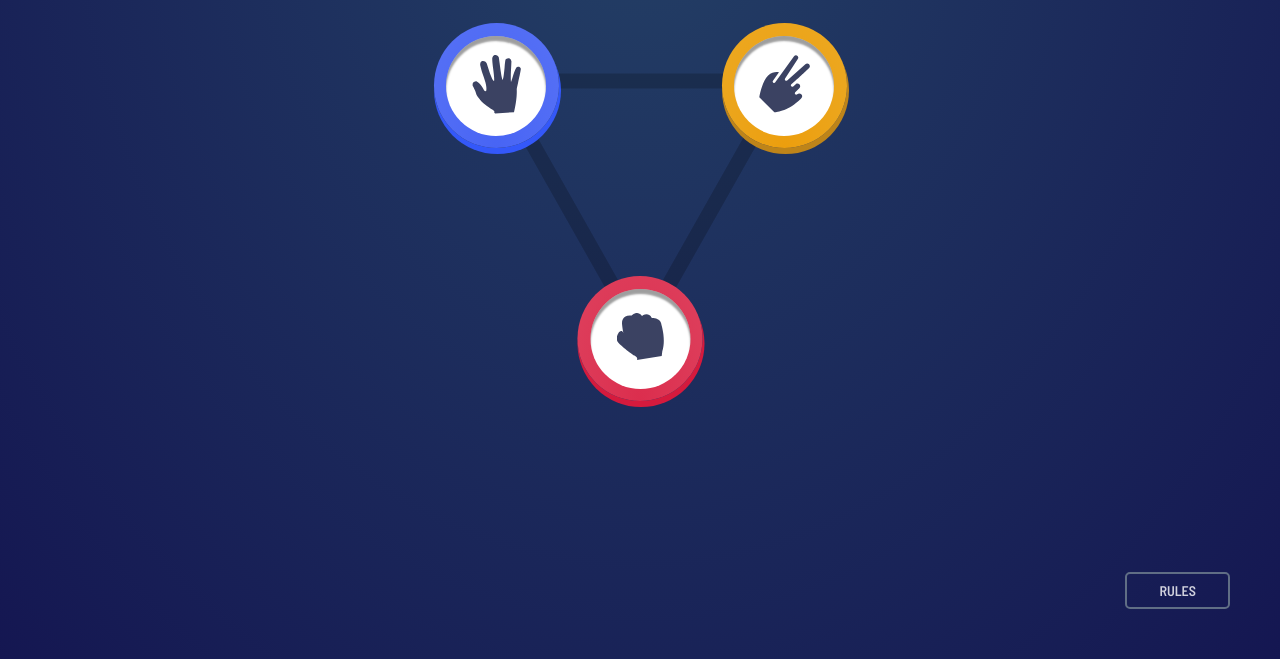
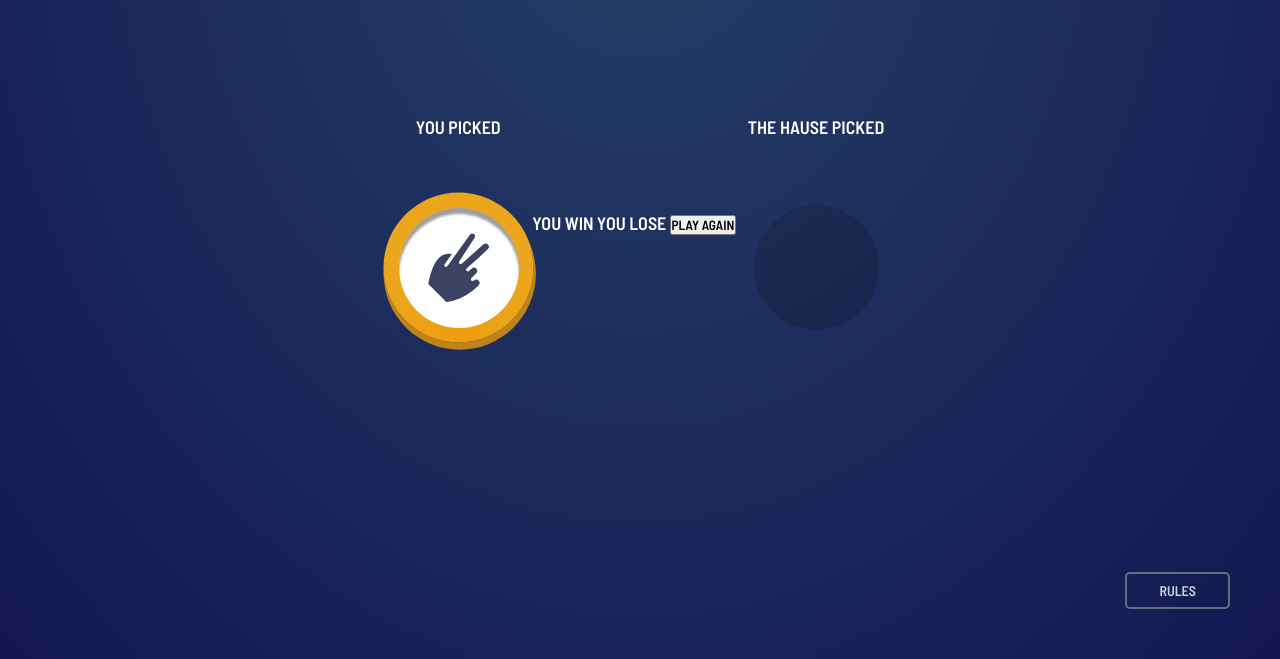
Before and after one commit to Jakub-Czekalski/Paper-Rock-Scissor, a plain HTML site: page index.html in a window 1280 px wide. Shown: the part 141-800 px from the top of the page. Drawn offline with Linux system fonts and the light colour scheme.

Commit message:
Buttons functionality and a battle bord look

```diff
--- a/Style.css
+++ b/Style.css
@@ -93,6 +93,9 @@ button {
     border-radius: 50%;
     height: 100px;
     width: 100px;
+    display: flex;
+    justify-content: center;
+    align-items: center;
 }
 
 .paper {
@@ -117,6 +120,61 @@ button {
     transform: translateX(-50%);
 }
 
+/* -----------battleboard------------ */
+
+.battleBoard {
+    align-items: center;
+    display: flex;
+    flex-wrap: wrap;
+    height: 50vh;
+    justify-content: space-around;
+    margin: auto;
+    max-width: 500px;
+    min-width: 300px;
+}
+
+.battleBoard span {
+    color: rgb(255, 255, 255);
+    font-size: 18px;
+}
+
+.box {
+    align-items: center;
+    display: flex;
+    height: 70%;
+    flex-direction: column;
+    justify-content: space-around;
+}
+
+.battleBoard .border {
+    position: relative;
+    scale: 1.2;
+}
+
+.scissors-battle {
+    background: radial-gradient(at bottom, hsl(39, 89%, 49%), hsl(40, 84%, 53%));
+    box-shadow: 1px 5px 0px 1px hsl(39, 77%, 42%);
+}
+
+.paper-battle {
+    background: radial-gradient(at bottom, hsl(230, 89%, 62%), hsl(230, 89%, 65%));
+    box-shadow: 1px 5px 0px 1px hsl(229, 94%, 59%);
+}
+
+.rock-battle {
+    background: radial-gradient(at bottom, hsl(349, 71%, 52%), hsl(349, 70%, 56%));
+    box-shadow: 1px 5px 0px 1px hsl(349, 78%, 47%);
+}
+
+.hause-picked {
+    background-color: rgba(0, 0, 0, 0.15);
+    border-radius: 50%;
+    height: 125px;
+    width: 125px;
+}
+
+/* rules */
+
 .rules {
     bottom: 50px;
     position: absolute;
@@ -133,7 +191,7 @@ button {
 }
 
 .rules_popup {
-    background-color: rgba(0, 0, 0, 0.2);
+    background-color: rgba(0, 0, 0, 0.4);
     height: 100vh;
     top: 0;
     left: 0;
@@ -171,6 +229,11 @@ button {
     border: none;
 }
 
+.rules_popup div button img {
+    position: relative;
+    z-index: -1;
+}
+
 .disactive {
     display: none;
 }
--- a/app.js
+++ b/app.js
@@ -6,9 +6,13 @@ RULESBUTTON.addEventListener('click', () => {
 });
 
 const CLOSEPOPUP = (event) => {
-    const CLOSE = RULESPOPUP.querySelector('.rules_popup div button');
+    const CLOSE = RULESPOPUP.querySelector('.rules_popup-screen div button');
 
-    if (event.target === RULESPOPUP || CLOSE) {
+    if (event.target === CLOSE) {
+        RULESPOPUP.classList.add('disactive')
+    } else if (event.target.contains(RULESPOPUP)) {
         RULESPOPUP.classList.add('disactive')
     }
 };
+
+RULESPOPUP.addEventListener('click', CLOSEPOPUP);
--- a/index.html
+++ b/index.html
@@ -29,11 +29,55 @@
     </div>
   </header>
 
-  <div class="gameBoard">
-    <div class="border scissors"><button class="options"><img src="/images/icon-scissors.svg" alt="scissors"></button>
+  <div class="gameBoard disactive">
+    <div class="border scissors">
+      <button class="options"><img src="/images/icon-scissors.svg" alt="scissors"></button>
     </div>
     <div class="border rock"><button class="options"><img src="/images/icon-rock.svg" alt="rock"></button></div>
     <div class="border paper"><button class="options"><img src="/images/icon-paper.svg" alt="paper"></button></div>
+  </div>
+
+  <div class="battleBoard">
+
+    <div class="box">
+      <span>YOU PICKED</span>
+      <div class="border scissors-battle ">
+        <div class="options">
+          <img src="/images/icon-scissors.svg" alt="scissors"></div>
+      </div>
+      <div class="border paper-battle disactive">
+        <div class="options">
+          <img src="/images/icon-paper.svg" alt="paper"></div>
+      </div>
+      <div class="border rock-battle disactive">
+        <div class="options">
+          <img src="/images/icon-rock.svg" alt="rock"></div>
+      </div>
+    </div>
+
+    <div>
+      <span>YOU WIN</span>
+      <span>YOU LOSE</span>
+      <button>PLAY AGAIN</button>
+    </div>
+
+    <div class="box">
+      <span>THE HAUSE PICKED</span>
+      <div class="hause-picked">
+        <div class="border scissors-battle disactive">
+          <div class="options">
+            <img src="/images/icon-scissors.svg" alt="scissors"></div>
+        </div>
+        <div class="border rock-battle disactive">
+          <div class="options">
+            <img src="/images/icon-rock.svg" alt="rock"></div>
+        </div>
+        <div class="border paper-battle disactive">
+          <div class="options">
+            <img src="/images/icon-paper.svg" alt="paper"></div>
+        </div>
+      </div>
+    </div>
   </div>
 
   <div class="rules">
@@ -46,13 +90,12 @@
     <div class="rules_popup-screen">
       <div>
         <span>RULES</span>
-        <button><img src="/images/icon-close.svg" alt="rules-exit" aria-hidden="true"></button>
+        <button><img src="/images/icon-close.svg" alt="rules-exit"></button>
       </div>
       <img src="/images/image-rules.svg" alt="rules">
     </div>
 
-  </div>
-  <!-- <div class="attribution">
+    <!-- <div class="attribution">
     Challenge by <a href="https://www.frontendmentor.io?ref=challenge" target="_blank">Frontend Mentor</a>.
     Coded by <a href="#">Your Name Here</a>.
   </div> -->
```
